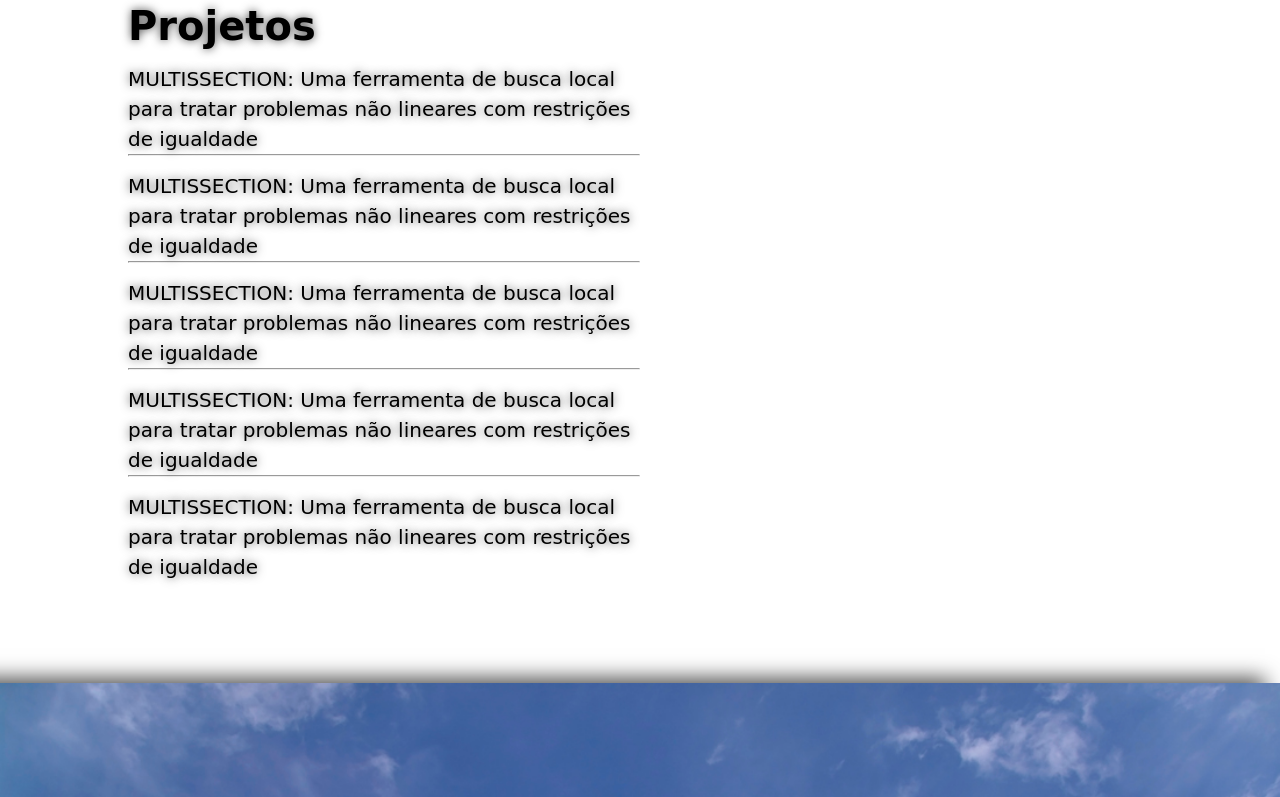
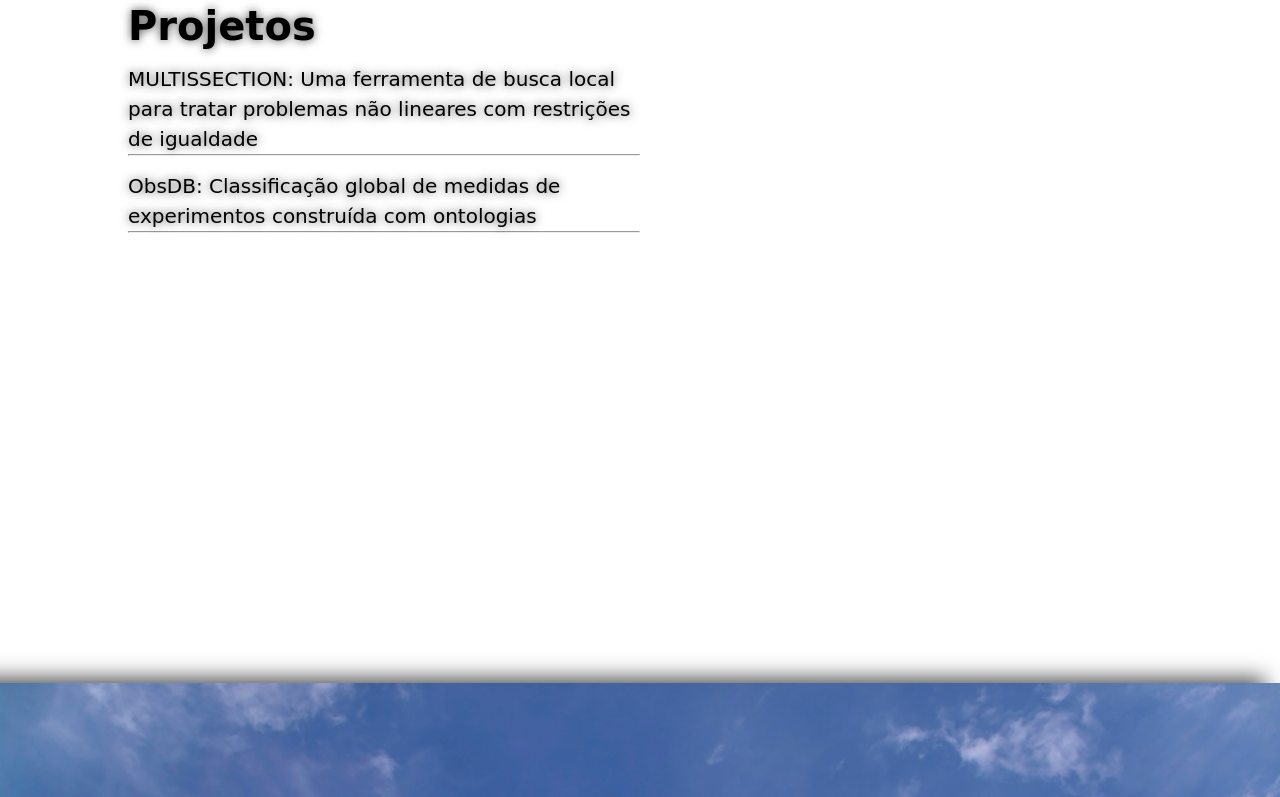
Before and after one commit to fonsecarlos/fonsecarlos.github.io, a plain HTML site: page index.html in a window 1280 px wide. Shown: the part 917-1714 px from the top of the page. Drawn offline with nearby package versions, Linux system fonts and the light colour scheme; some packages are replaced by stand-ins of ours; files whose address does not match are found by name; a web font is replaced by a local one.

Commit message:
Projetos

```diff
--- a/index.html
+++ b/index.html
@@ -37,13 +37,9 @@
      	<h1>Projetos</h1>
      	<p>MULTISSECTION: Uma ferramenta de busca local para tratar problemas não lineares com restrições de igualdade</p>
      	<hr/>
-     	<p>MULTISSECTION: Uma ferramenta de busca local para tratar problemas não lineares com restrições de igualdade</p>
+     	<p>ObsDB: Classificação global de medidas de experimentos construída com ontologias</p>
 		<hr/>
-     	<p>MULTISSECTION: Uma ferramenta de busca local para tratar problemas não lineares com restrições de igualdade</p>
-     	<hr/>
-     	<p>MULTISSECTION: Uma ferramenta de busca local para tratar problemas não lineares com restrições de igualdade</p>
-     	<hr/>
-     	<p>MULTISSECTION: Uma ferramenta de busca local para tratar problemas não lineares com restrições de igualdade</p>
+
      </article>
 </div>
 <div id="curriculo" class="bgParallax" data-speed="10">
```
